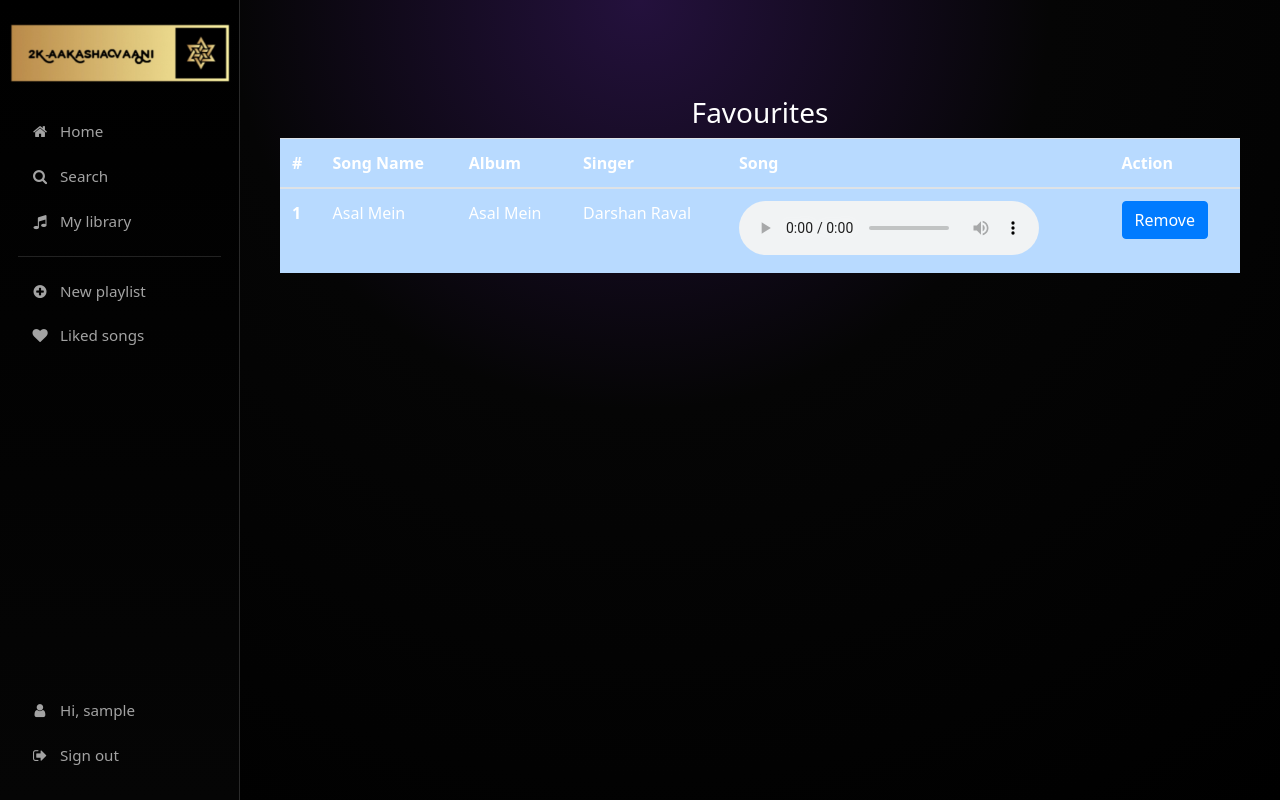
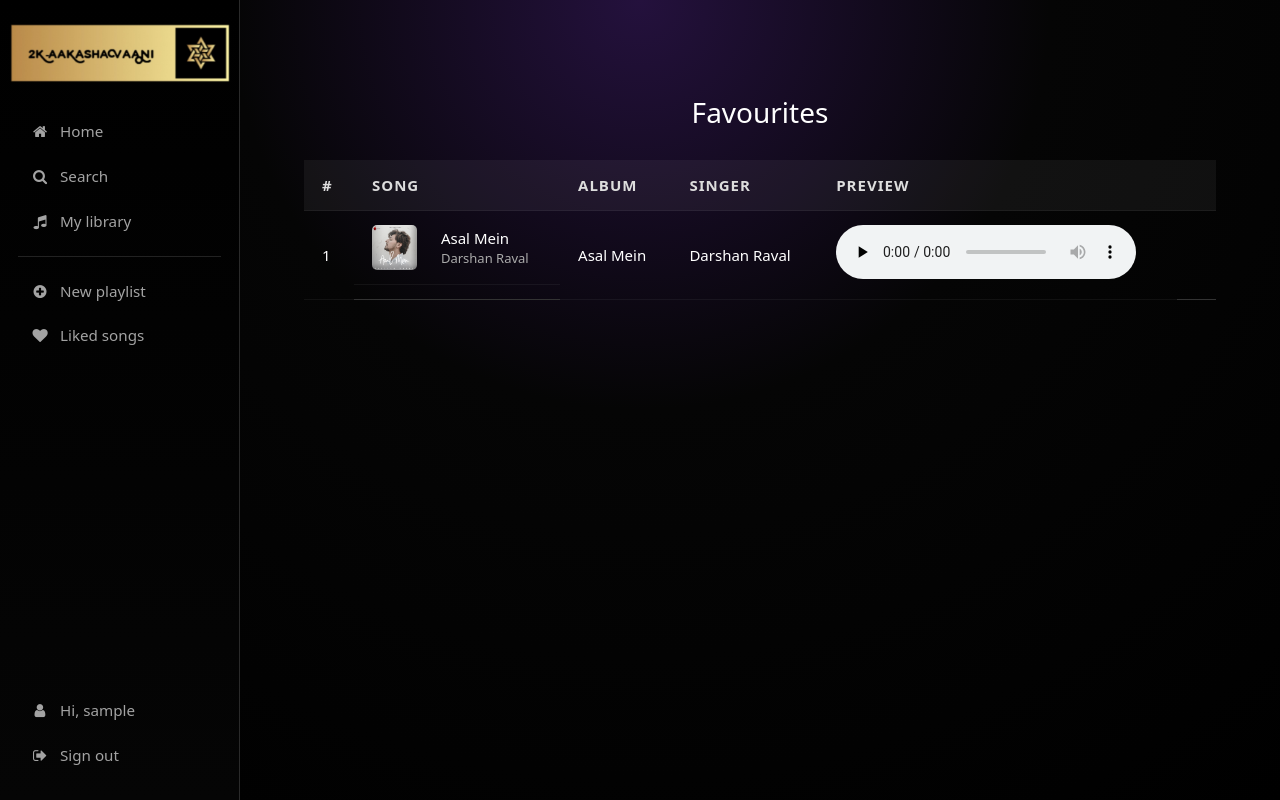
Before and after one commit to Karthik-Unni/2k-Aakashavaani, a Django app: page /favourite/ in a window 1280 px wide. Run offline with Django 3.2, Linux system fonts and the light colour scheme; a user stored in the database is signed in; data comes from the database, SQL or seed files in the repository; tables that the repository leaves empty hold one stand-in row (values such as "Sample post"); some libraries are stand-ins or nearby versions.

Commit message:
changed the like section of songs

```diff
--- a/musicapp/views.py
+++ b/musicapp/views.py
@@ -333,20 +333,20 @@ def playlist_songs(request, playlist_name):
 
 @login_required(login_url='login')
 def favourite(request):
-    songs = Song.objects.filter(
-        favourite__user=request.user,
-        favourite__is_fav=True
-    ).distinct()
+    liked_songs = Favourite.objects.filter(
+        user=request.user,
+        is_fav=True
+    ).select_related("song")
 
     if request.method == "POST":
         song_id = list(request.POST.keys())[1]
-        favourite_song = Favourite.objects.filter(
+        Favourite.objects.filter(
             user=request.user,
             song__id=song_id,
             is_fav=True
-        )
-        favourite_song.delete()
+        ).delete()
         messages.success(request, "Removed from favourite!")
 
-    context = {'songs': songs}
-    return render(request, 'musicapp/favourite.html', context)
+    return render(request, 'musicapp/favourite.html', {
+        'liked_songs': liked_songs
+    })
--- a/static/musicapp/css/musicplayer.css
+++ b/static/musicapp/css/musicplayer.css
@@ -554,3 +554,123 @@ a:focus {
   border-color: var(--ak-accent);
   box-shadow: 0 0 5px rgba(255,215,0,0.3);
 }
+/* ------ FAVOURITE TABLE DARK MODE ---------- */
+.fav-table {
+    width: 95%;
+    margin: 30px auto;
+    border-collapse: collapse;
+    background: transparent;
+    color: #fff;
+    font-size: 15px;
+}
+
+.fav-table thead tr {
+    background: rgba(255,255,255,0.05);
+    text-align: left;
+    font-weight: bold;
+}
+
+.fav-table th, .fav-table td {
+    padding: 14px 18px;
+    border-bottom: 1px solid rgba(255,255,255,0.05);
+}
+
+/* Row hover effect */
+.fav-table tbody tr:hover {
+    background: rgba(255,255,255,0.07);
+    transition: 0.2s ease-in-out;
+}
+
+/* Song image inside list */
+.fav-img {
+    width: 45px;
+    height: 45px;
+    border-radius: 6px;
+    margin-right: 12px;
+    object-fit: cover;
+}
+
+/* Song title + album stacked */
+.song-info {
+    display: flex;
+    align-items: center;
+    gap: 12px;
+}
+
+.song-title {
+    font-size: 16px;
+    font-weight: 600;
+}
+
+.song-artist {
+    font-size: 13px;
+    color: #b3b3b3;
+}
+
+/* Remove button */
+.remove-btn {
+    padding: 6px 14px;
+    border-radius: 20px;
+    background: #ff4d4d;
+    color: white;
+    font-size: 13px;
+    text-decoration: none;
+    transition: 0.2s;
+}
+
+.remove-btn:hover {
+    background: #ff1a1a;
+}
+
+/* Mini audio player */
+.audio-mini {
+    width: 180px;
+    height: 28px;
+}
+/* Remove the blue background */
+table {
+    width: 100%;
+    border-collapse: collapse;
+    color: white;
+}
+
+thead tr {
+    background: #111; /* dark header */
+    color: #ddd;
+    text-transform: uppercase;
+    letter-spacing: 1px;
+}
+
+.song-row {
+    background: transparent;
+    border-bottom: 1px solid #333;
+    transition: background 0.2s ease;
+}
+
+.song-row:hover {
+    background: rgba(255,255,255,0.08);
+}
+
+/* Song cover image */
+.cover-img {
+    height: 45px;
+    width: 45px;
+    border-radius: 5px;
+    margin-right: 12px;
+}
+
+/* Song + Artist container */
+.song-info {
+    display: flex;
+    align-items: center;
+}
+
+.song-info .text .title {
+    font-size: 15px;
+    color: white;
+}
+
+.song-info .text .artist {
+    font-size: 13px;
+    color: #aaa;
+}
--- a/templates/musicapp/favourite.html
+++ b/templates/musicapp/favourite.html
@@ -24,42 +24,49 @@
   <h3>Favourites</h3>
 </center>
 
-<table class="table table-hover table-primary">
-  <thead>
-    <tr>
-      <th scope="col">#</th>
-      <th scope="col">Song Name</th>
-      <th scope="col">Album</th>
-      <th scope="col">Singer</th>
-      <th scope="col">Song</th>
-      <th scope="col">Action</th>
+<table class="fav-table">
+    <thead>
+        <tr>
+            <th>#</th>
+            <th>Song</th>
+            <th>Album</th>
+            <th>Singer</th>
+            <th>Preview</th>
+            <th></th>
+        </tr>
+    </thead>
 
-    </tr>
-  </thead>
-  <tbody>
-    {% if songs %}
-    {% for song in songs %}
-    <tr>
-      <th scope="row">{{forloop.counter}}</th>
-      <td><a href="{% url 'detail' song.id %}">{{song.name}}</a></td>
-      <td>{{song.album}}</td>
-      <td>{{song.singer}}</td>
-      <td>
-        <audio controls>
-          <source src="{{ song.song_file.url }}" type="audio/mpeg">
+    <tbody>
+{% for fav in liked_songs %}
+<tr class="song-row">
+    <td>{{ forloop.counter }}</td>
+
+    <!-- SONG IMAGE + NAME -->
+    <td class="song-info">
+        <img src="{{ fav.song.song_img.url }}" class="cover-img">
+        <div class="text">
+            <div class="title">{{ fav.song.name }}</div>
+            <div class="artist">{{ fav.song.singer }}</div>
+        </div>
+    </td>
+
+    <td>{{ fav.song.album }}</td>
+    <td>{{ fav.song.singer }}</td>
+
+    <!-- Preview -->
+    <td>
+        <audio controls preload="none">
+            <source src="{{ fav.song.song_file.url }}" type="audio/mpeg">
         </audio>
-      </td>
-      <td>
-        <form method="post">
-          {% csrf_token %}
-          <input class="btn btn-primary" type="submit" value="Remove" name={{song.id}}>
-        </form>
-      </td>
-    </tr>
-    {% endfor %}
-    {% endif %}
-  </tbody>
+    </td>
+
+</tr>
+{% endfor %}
+
+</tbody>
+
 </table>
 
 
+
 {% endblock body %}
```
